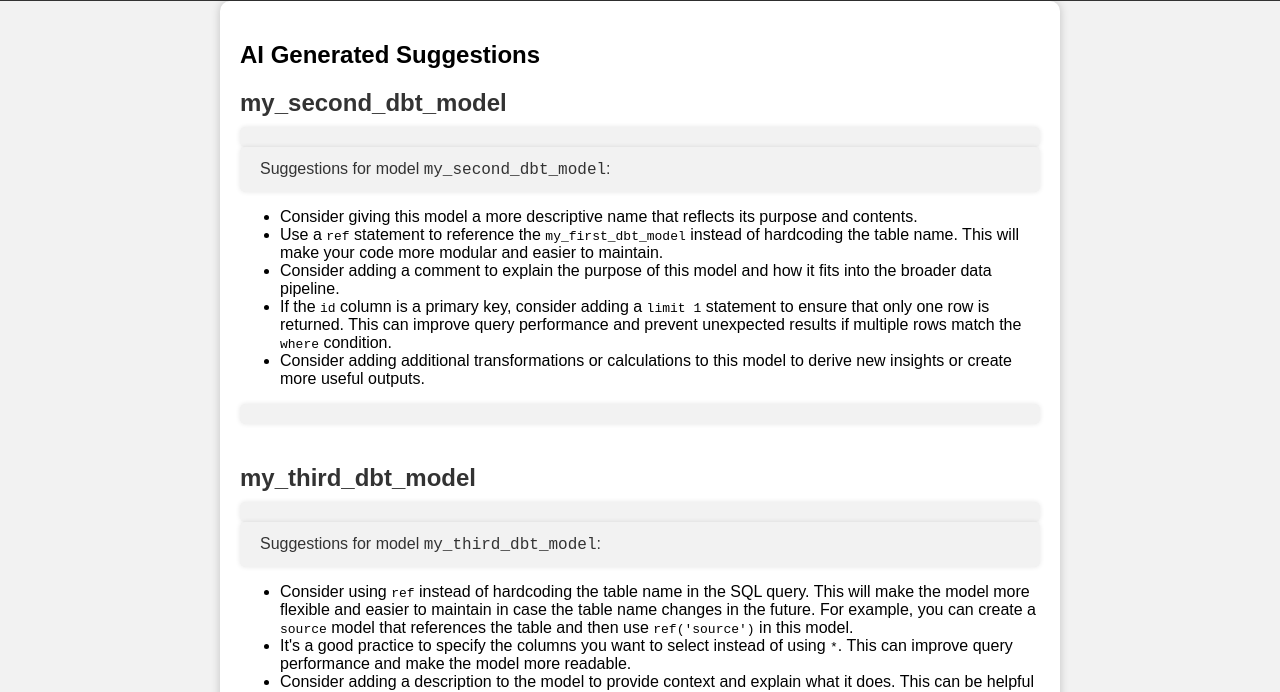
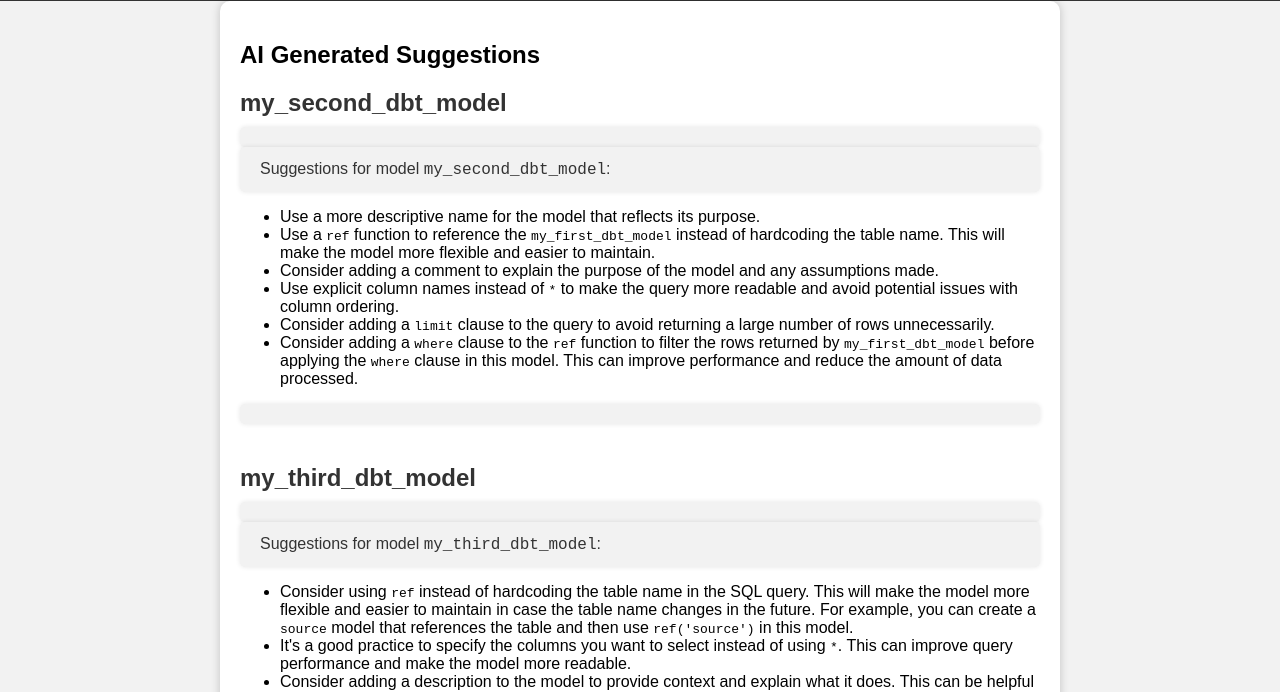
Before and after one commit to armalite/dbt-ai, a website: page sample_dbt_project/dbt_ai_sample/dbt_model_suggestions.html in a window 1280 px wide. Shown: the part 81-773 px from the top of the page. Drawn offline with Linux system fonts and the light colour scheme.

Commit message:
pyrightconfig syntax error

```diff
--- a/pyrightconfig.json
+++ b/pyrightconfig.json
@@ -3,5 +3,5 @@
     "strictDictionaryInference": true,
     "strictParameterNoneValue": true,
     "reportTypedDictNotRequiredAccess": false,
-    "exclude": ["**/node_modules", "**/__pycache__", "**/.*", "build", "tests", "dbt_ai/ai.py"],
+    "exclude": ["**/node_modules", "**/__pycache__", "**/.*", "build", "tests", "dbt_ai/ai.py"]
 }
--- a/sample_dbt_project/dbt_ai_sample/dbt_model_suggestions.html
+++ b/sample_dbt_project/dbt_ai_sample/dbt_model_suggestions.html
@@ -103,11 +103,12 @@
                 <p><p>Suggestions for model <code>my_second_dbt_model</code>:</p>
 
 <ul>
-<li>Consider giving this model a more descriptive name that reflects its purpose and contents.</li>
-<li>Use a <code>ref</code> statement to reference the <code>my_first_dbt_model</code> instead of hardcoding the table name. This will make your code more modular and easier to maintain.</li>
-<li>Consider adding a comment to explain the purpose of this model and how it fits into the broader data pipeline.</li>
-<li>If the <code>id</code> column is a primary key, consider adding a <code>limit 1</code> statement to ensure that only one row is returned. This can improve query performance and prevent unexpected results if multiple rows match the <code>where</code> condition.</li>
-<li>Consider adding additional transformations or calculations to this model to derive new insights or create more useful outputs.</li>
+<li>Use a more descriptive name for the model that reflects its purpose.</li>
+<li>Use a <code>ref</code> function to reference the <code>my_first_dbt_model</code> instead of hardcoding the table name. This will make the model more flexible and easier to maintain.</li>
+<li>Consider adding a comment to explain the purpose of the model and any assumptions made.</li>
+<li>Use explicit column names instead of <code>*</code> to make the query more readable and avoid potential issues with column ordering.</li>
+<li>Consider adding a <code>limit</code> clause to the query to avoid returning a large number of rows unnecessarily.</li>
+<li>Consider adding a <code>where</code> clause to the <code>ref</code> function to filter the rows returned by <code>my_first_dbt_model</code> before applying the <code>where</code> clause in this model. This can improve performance and reduce the amount of data processed.</li>
 </ul>
 </p>
             </div>
```
